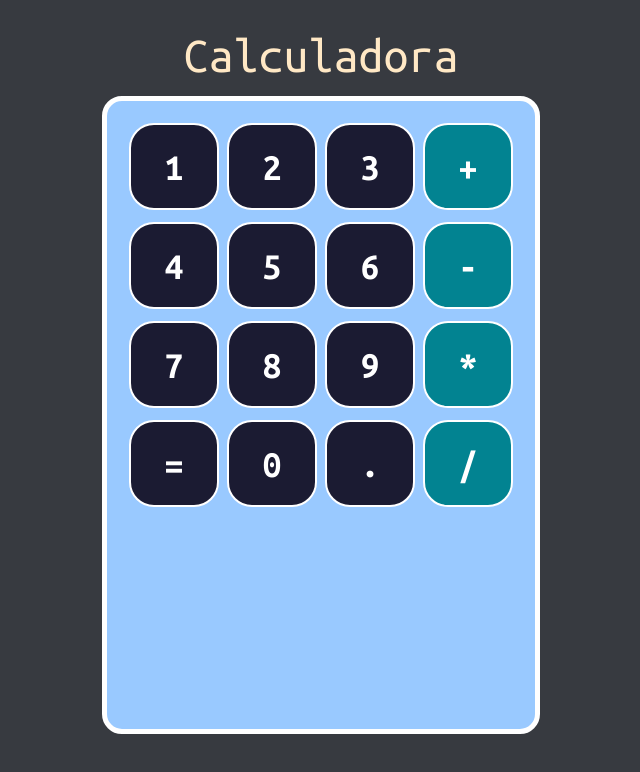
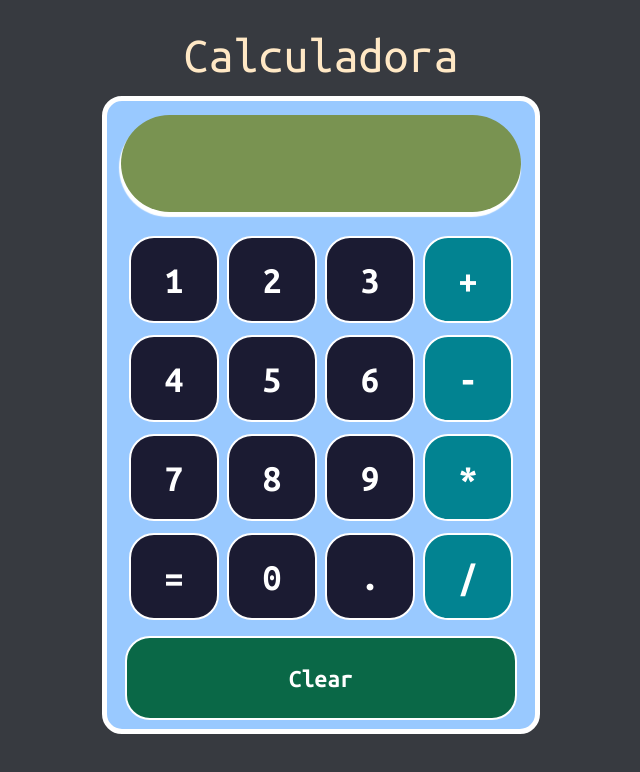
Before and after one commit to MacarenaCavieres/calculadora-react, a React (Vite) app: page / in a window 1280 px wide. Shown: the top 772 px of the page, without its empty margins (319-959 px from the left). Built offline with nearby package versions, Linux system fonts and the light colour scheme.

Commit message:
boton de clear listo

```diff
--- a/src/App.jsx
+++ b/src/App.jsx
@@ -2,39 +2,46 @@ import "./App.css";
 import Boton from "./componentes/boton.jsx";
 import Pantalla from "./componentes/pantalla.jsx";
 import BotonClear from "./componentes/botonClear.jsx";
+import { useState } from "react";
 
 function App() {
+    const [input, setInput] = useState("");
+
+    const agregarInput = (val) => {
+        setInput(input + val);
+    };
+
     return (
         <div className="App">
             <div className="title">Calculadora</div>
             <div className="contenedor-calculadora">
-                <Pantalla />
+                <Pantalla input={input} />
                 <div className="fila">
-                    <Boton>1</Boton>
-                    <Boton>2</Boton>
-                    <Boton>3</Boton>
-                    <Boton>+</Boton>
+                    <Boton manejarClick={agregarInput}>1</Boton>
+                    <Boton manejarClick={agregarInput}>2</Boton>
+                    <Boton manejarClick={agregarInput}>3</Boton>
+                    <Boton manejarClick={agregarInput}>+</Boton>
                 </div>
                 <div className="fila">
-                    <Boton>4</Boton>
-                    <Boton>5</Boton>
-                    <Boton>6</Boton>
-                    <Boton>-</Boton>
+                    <Boton manejarClick={agregarInput}>4</Boton>
+                    <Boton manejarClick={agregarInput}>5</Boton>
+                    <Boton manejarClick={agregarInput}>6</Boton>
+                    <Boton manejarClick={agregarInput}>-</Boton>
                 </div>
                 <div className="fila">
-                    <Boton>7</Boton>
-                    <Boton>8</Boton>
-                    <Boton>9</Boton>
-                    <Boton>*</Boton>
+                    <Boton manejarClick={agregarInput}>7</Boton>
+                    <Boton manejarClick={agregarInput}>8</Boton>
+                    <Boton manejarClick={agregarInput}>9</Boton>
+                    <Boton manejarClick={agregarInput}>*</Boton>
                 </div>
                 <div className="fila">
-                    <Boton>=</Boton>
-                    <Boton>0</Boton>
-                    <Boton>.</Boton>
-                    <Boton>/</Boton>
+                    <Boton manejarClick={agregarInput}>=</Boton>
+                    <Boton manejarClick={agregarInput}>0</Boton>
+                    <Boton manejarClick={agregarInput}>.</Boton>
+                    <Boton manejarClick={agregarInput}>/</Boton>
                 </div>
                 <div className="fila">
-                    <BotonClear>Clear</BotonClear>
+                    <BotonClear manejarClear={() => setInput("")}>Clear</BotonClear>
                 </div>
             </div>
         </div>
--- a/src/componentes/boton.jsx
+++ b/src/componentes/boton.jsx
@@ -7,7 +7,10 @@ function Boton(props) {
     };
 
     return (
-        <div className={`boton-contenedor ${esOperador(props.children) ? "operador" : null}`.trimEnd()}>
+        <div
+            className={`boton-contenedor ${esOperador(props.children) ? "operador" : null}`.trimEnd()}
+            onClick={() => props.manejarClick(props.children)}
+        >
             {props.children}
         </div>
     );
--- a/src/componentes/botonClear.jsx
+++ b/src/componentes/botonClear.jsx
@@ -1,7 +1,12 @@
 import React from "react";
+import "../css/botonClear.css";
 
 const BotonClear = (props) => {
-    <div className="boton-clear">{props.children}</div>;
+    return (
+        <div className="boton-clear" onClick={props.manejarClear}>
+            {props.children}
+        </div>
+    );
 };
 
 export default BotonClear;
--- a/src/componentes/pantalla.jsx
+++ b/src/componentes/pantalla.jsx
@@ -2,7 +2,7 @@ import React from "react";
 import "../css/pantalla.css";
 
 const Pantalla = ({ input }) => {
-    <div className="input">{input}</div>;
+    return <div className="input">{input}</div>;
 };
 
 export default Pantalla;
--- a/src/css/botonClear.css
+++ b/src/css/botonClear.css
@@ -1,4 +1,19 @@
 .boton-clear {
     height: 80px;
     font-size: 1.6em;
+    display: flex;
+    flex: 1;
+    background-color: #0a6847;
+    margin-top: 8px;
+    justify-content: center;
+    align-items: center;
+    font-weight: 700;
+    color: white;
+    border: 2px solid white;
+    border-radius: 25px;
+    cursor: pointer;
 }
+
+.boton-clear:hover {
+    background-color: #ebb00077;
+}
--- a/src/css/pantalla.css
+++ b/src/css/pantalla.css
@@ -8,9 +8,10 @@
     font-weight: 700;
     font-size: 30px;
     background-color: #799351;
-    color: #577b8d;
+    color: #eef7ff;
     padding: 11px;
     padding-right: 30px;
     margin: 1px solid #888;
     box-shadow: -1px 4px 1px 1px white;
+    overflow: hidden;
 }
```
